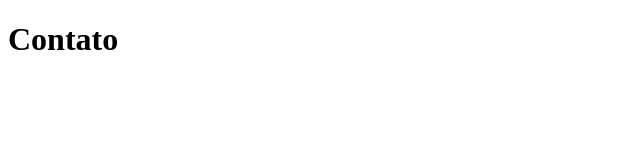
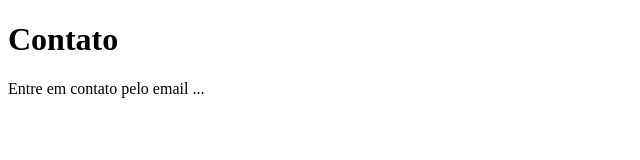
Before and after one commit to LeoCarvalho021/curso-alura-git-github, a plain HTML site: page contato.html in a window 1280 px wide. Shown: the whole page, without its empty margins (0-640 px from the left). Drawn offline with Linux system fonts and the light colour scheme.

Commit message:
adicionando uma nova linha

```diff
--- a/contato.html
+++ b/contato.html
@@ -8,6 +8,6 @@
 </head>
 <body>
     <h1>Contato</h1>
-
+    <p>Entre em contato pelo email ...</p>
 </body>
 </html>
```
